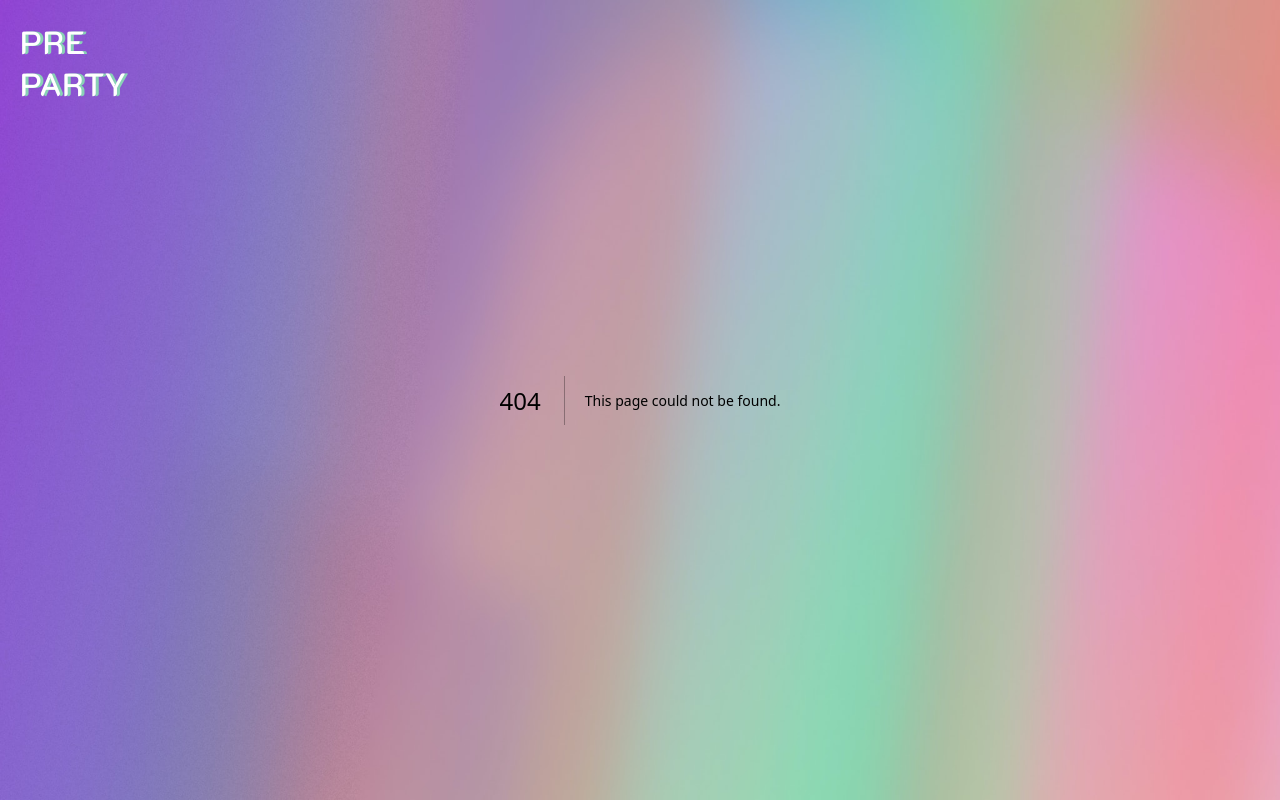
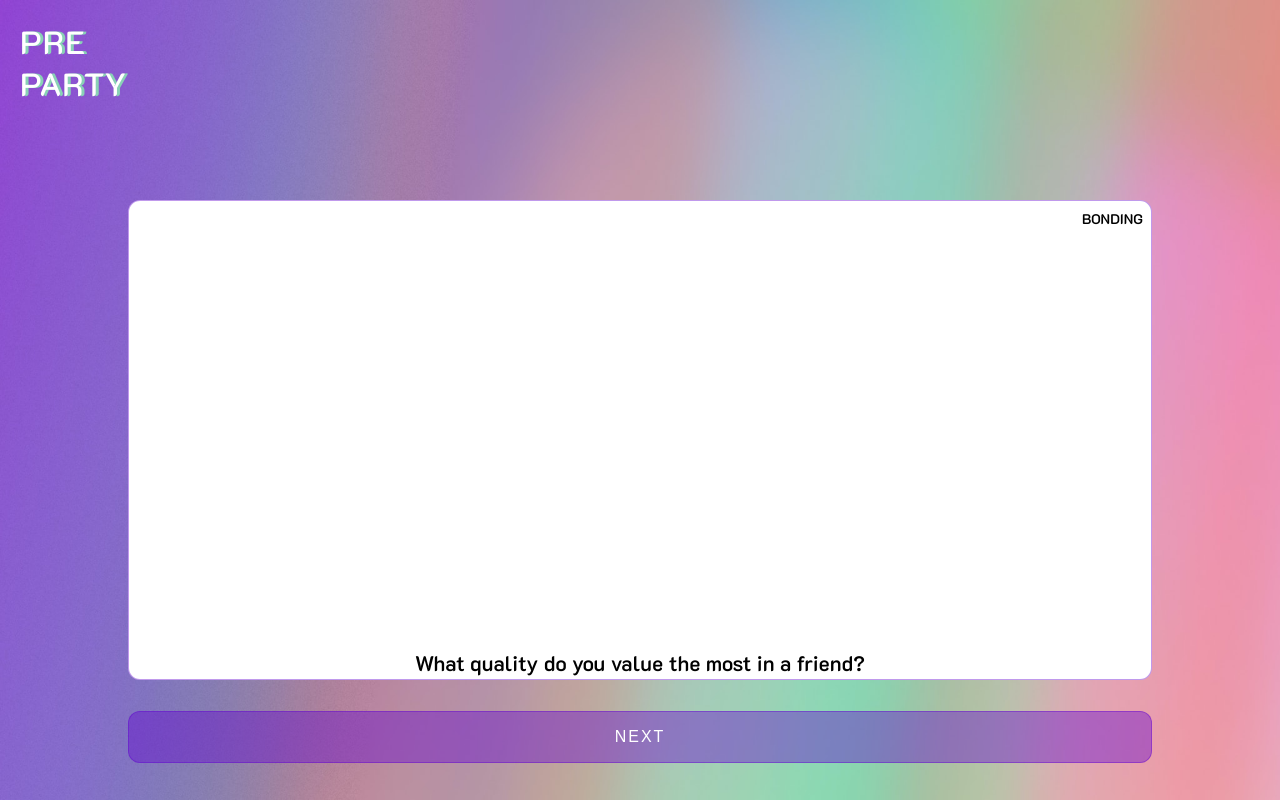
Before and after one commit to tessceciliaj/tess-talk, a Next.js app: page /bonding in a window 1280 px wide. Before the commit this address had no page. Built offline with nearby package versions, Linux system fonts and the light colour scheme.

Commit message:
add bonding page and gamedata

```diff
--- a/gamesData.js
+++ b/gamesData.js
@@ -24,36 +24,85 @@ const games = [
     name: 'dealbreaker',
     link: '/dealbreaker',
     cards: [
-  'Söker frenetiskt efter Bigfoot.',
-  'Dricker öl till frukost.',
-  'Har ett behov av att suga på dina tår innan läggdags.',
-  'Rimmar när personen pratar, även i seriösa konversationer',
-  'Vill spendera lite för mycket tid med ditt syskon.',
-  'Insisterar på att bära en clown kostym på varje socialt event, även bröllop och begravningar.',
-  'Personen dubbeldippar chips',
-  'Personen tar inte sista pizza slicen',
-  'Tillåter inte att du lånar hens hoodie',
-  'Ett ord, snytare',
-  'Blir förlamad i valfri kroppshalva ',
-  'Kommer ut från toaletten med mjöl på mustachen',
-  'Självdiagnotiserar sig själv',
-  'Är djupt inne i konspirationsteori träsket',
-  'Efter några månader visar det sig att personen är personen är hemlös',
-  'Gillar att ligga NÄRA och mysa när man sover',
-  'Gillar inte att mysa när man sover',
-  'Wailar alltid när det är allsång',
-  'Tvättar inte händerna efter att en varit på toa',
-  "Vägrar att äta något som inte är lila, även om det betyder att överleva på druvjuice och eggplantor.",
-  'Tror på att aliens har implanterat ett microchip i deras hjärnan och att dom nu är en del av ett hemligt experiment.',
-  'Använder en luftballong som transportmedel',
-  'Har en vana att ofiltrerat peta sig i näsan',
-  'No more dealbreaker cards found!',
-  ],
+      'Frantically searching for Bigfoot.',
+      'Drinking beer for breakfast.',
+      'Has a need to suck on your toes before bedtime.',
+      'Rhymes when the person speaks, even in serious conversations.',
+      'Wants to spend a little too much time with your sibling.',
+      'Insists on wearing a clown costume at every social event, including weddings and funerals.',
+      'Double-dips chips.',
+      'Does not take the last slice of pizza.',
+      'Does not allow you to borrow their hoodie.',
+      'One word, moocher.',
+      'Becomes paralyzed in any half of the body.',
+      'Comes out of the bathroom with flour on their mustache.',
+      'Self-diagnoses themselves.',
+      'Deep into the realm of conspiracy theories.',
+      'After a few months, it turns out the person is homeless.',
+      'Likes to snuggle up close when sleeping.',
+      'Does not like to snuggle when sleeping.',
+      'Always wails during sing-alongs.',
+      'Does not wash hands after using the toilet.',
+      'Refuses to eat anything that is not purple, even if it means surviving on grape juice and eggplants.',
+      'Believes that aliens have implanted a microchip in their brain and that they are now part of a secret experiment.',
+      'Uses a hot air balloon as a mode of transportation.',
+      'Has a habit of picking their nose unfiltered.',
+      'No more dealbreaker cards found!',
+    ],
   },
   {
     id: '6',
-    name: 'game',
-    link: '/dealbreaker',
+    name: 'Bonding',
+    link: '/bonding',
+    cards: [
+      'What quality do you value the most in a friend?',
+      'If your life were a TV show or movie, what genre would it be?',
+      'If you could have one object with you in you pocket all the time, no matter the size. What would that object be?',
+      'What do you usually do to avoid an uncomfortable situation?',
+      'Which emotion drives you the most?',
+      'Who is a brave person according to you?',
+      'What is one goal or dream you have for your future?',
+      'What is your favorite book or movie, and why does it resonate with you?',
+      'If you could travel anywhere in the world, where would you go and what would you do there?',
+      'What makes you feel most loved?',
+      'What are you most afraid of?',
+      'Do you listen to your heart or your head?',
+      'What inspires you?',
+      'If you could change one thing about the world, what would it be and why?',
+      'Describe a challenging experience you have had and how it shaped you as a person.',
+      'Name a hobby or interest you would like to implement in your life?',
+      'How do you express your anger?',
+      'Do you like solo trips or going out with everyone?',
+      'Would you like to live on after your death as a ghost?',
+      'What was the best phase of your life?',
+      'What is the most expensive thing you own?',
+      'If you are hurt, would you rather be left alone or be hugged tight?',
+      'What is your ideal weekend?',
+      'Do you believe in karma?',
+      'Where would you like to go for a vacation?',
+      'Who was your biggest celebrity crush?',
+      'When did you make yourself the proudest?',
+      'What do you like cooking the most?',
+      'What is that one thing you would never exchange in your life for anything?',
+      'Do you believe in ghosts?',
+      'Have you ever broken a bone?',
+      'Which food could you eat all year long?',
+      'Buying what keeps you the happiest?',
+      'Would you adopt a child left at your doorstep?',
+      'Are you a morning person or a night owl?',
+      'What is your best skill?',
+      'Which is the most used app on your phone?',
+      'Which art do you like the most?',
+      'Which date would you never forget?',
+      'How would you choose to relax after a tiring day?',
+      'What is the one thing you always wanted as a child but did not get?',
+      'What small things do people do that make your day?',
+      'What would your first question be if you woke up after 10 years?',
+      'Are you addicted to anything? What is it?',
+      'What would you want to be remembered for?',
+      'What makes you feel free?',
+      'What makes you upset?'
+    ],
   },
   {
     id: '7',
--- /dev/null
+++ b/pages/bonding/bonding.module.css
@@ -0,0 +1,41 @@
+.card {
+    background-color: var(--light-color);
+    border-radius: var(--border-radius);
+    border: 1px solid var(--opacity-color);
+    font-size: 0.875rem;
+    font-family: var(--font);
+    height: 60vh;
+    left: calc(50% - 40vw);
+    position: absolute;
+    top: calc(50% - 25vh);
+    width: 80vw;
+}
+
+
+.card h3 {
+    font-size: 0.875rem;
+    color: var(--dark-color);
+    text-align: right;
+    padding: 0.5rem;
+}
+
+.card h2 {
+    color: var(--dark-color);
+    margin: 40% auto;
+    padding: 0.25rem 1rem;
+    text-align: center;
+}
+
+.btnNext {
+    background-color: var(--opacity-color);
+    border: 1px solid var(--opacity-color);
+    border-radius: var(--border-radius);
+    color: var(--light-color);
+    font-size: 1rem;
+    letter-spacing: 2px;
+    left: calc(50% - 40vw);
+    position: absolute;
+    padding: 1rem;
+    top: calc(95% - 49px);
+    width: 80vw;
+}
--- /dev/null
+++ b/pages/bonding/index.js
@@ -0,0 +1,34 @@
+import React, { useState } from 'react';
+import dynamic from 'next/dynamic';
+import styles from './bonding.module.css';
+import games from '../../gamesData';
+
+export default function bonding() {
+  const [currentCardIndex, setCurrentCardIndex] = useState(0);
+  const bondingCards = games.find((game) => game.id === '6');
+  const cards = bondingCards.cards;
+
+  if (!bondingCards) {
+    return <p>No more bonding cards found!</p>;
+  }
+
+  const handleNextCard = () => {
+    setCurrentCardIndex(currentCardIndex + 1);
+  };
+
+  return (
+    <>
+      {cards.length > 0 && currentCardIndex < cards.length && (
+        <div key={cards[currentCardIndex]} className={styles.card}>
+          <h3>BONDING</h3>
+          <h2>{cards[currentCardIndex]}</h2>
+        </div>
+      )}
+      {currentCardIndex < cards.length - 1 && (
+        <button onClick={handleNextCard} className={styles.btnNext}>
+          NEXT
+        </button>
+      )}
+    </>
+  );
+}
```
